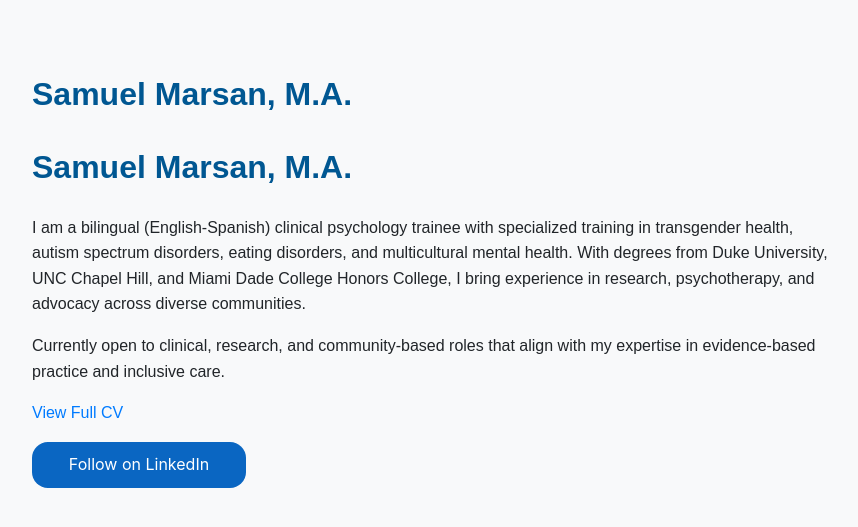
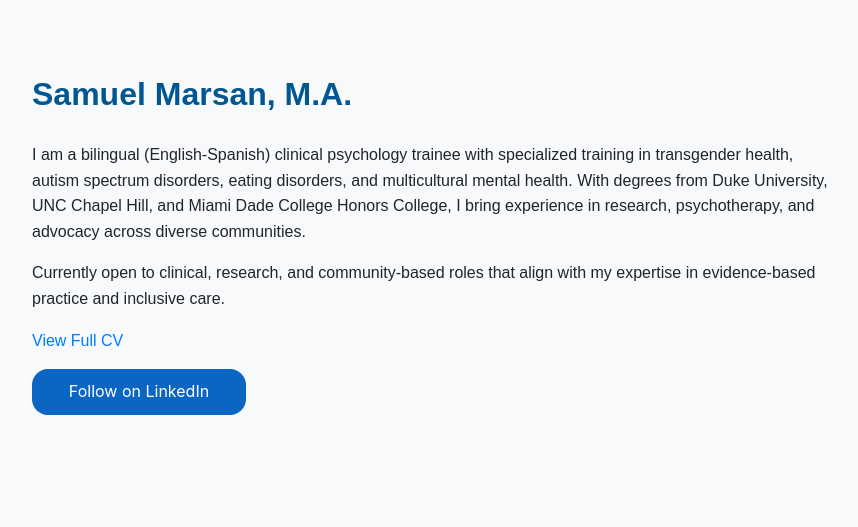
Before and after one commit to sm459-hub/samuelmarsan.github.io, a Jekyll site: the page built from index.md, in a window 1280 px wide. Shown: the top 527 px of the page, without its empty margins (208-1066 px from the left). Built offline with Jekyll 4.4.1, drawn with Linux system fonts in a browser that asks for light colours.

Commit message:
Update index.md

```diff
--- a/index.md
+++ b/index.md
@@ -2,8 +2,6 @@
 layout: default
 title: Samuel Marsan, M.A.
 ---
-
-# Samuel Marsan, M.A.
 
 I am a bilingual (English-Spanish) clinical psychology trainee with specialized training in transgender health, autism spectrum disorders, eating disorders, and multicultural mental health. With degrees from Duke University, UNC Chapel Hill, and Miami Dade College Honors College, I bring experience in research, psychotherapy, and advocacy across diverse communities.
 
```
